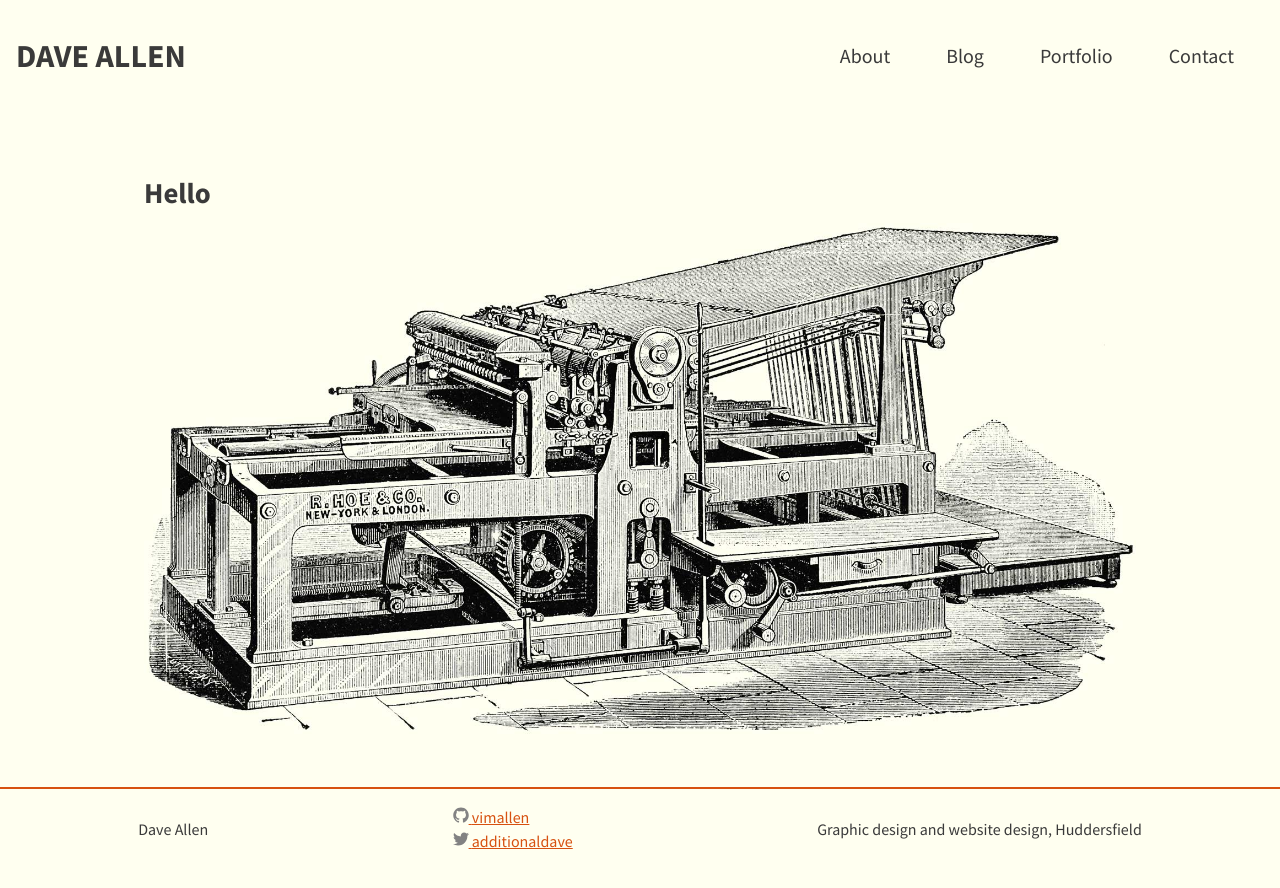
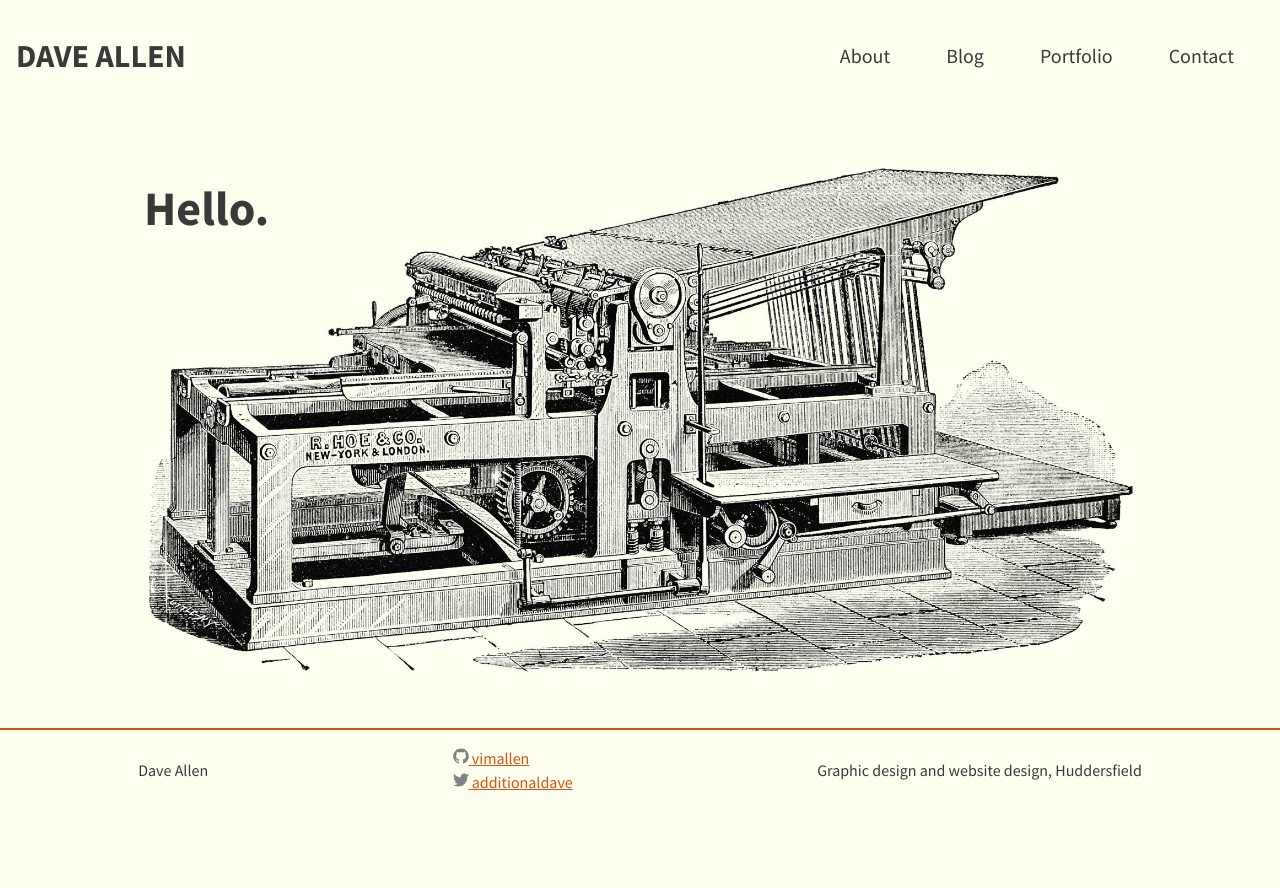
Before and after one commit to vimallen/gridbert, a Jekyll site: the page built from index.md, in a window 1280 px wide. Shown: the top 888 px of the page. Built offline with Jekyll 4.4.1, drawn with Linux system fonts in a browser that asks for light colours.

Commit message:
Z-index on home

```diff
--- a/assets/main.scss
+++ b/assets/main.scss
@@ -140,6 +140,16 @@ h5 {
   font-size: 0.75rem;
 }
 
+h1.home-header {
+  font-size: 3rem;
+  // margin-bottom: -5rem;
+  z-index: 20;
+  position: relative;
+}
+.home-image {
+  // border: 2px hotpink solid;
+  z-index: 10;
+}
 /* Target Kramdown generated IDs on CV page*/
 
 h1,
@@ -258,6 +268,9 @@ h1.page-heading {
   .site-header {
     padding-top: 2.25rem;
   }
+  h1.home-header {
+    margin-bottom: -5rem;
+  }
   .site-footer {
     display: flex;
     justify-content: space-around;
--- a/index.md
+++ b/index.md
@@ -4,5 +4,5 @@
 
 layout: page
 ---
-<h1>Hello</h1>
-<figure><img src="/images/press.jpg"/></figure>
+<h1 class="home-header">Hello.</h1>
+<figure class="home-image"><img src="/images/press.jpg"/></figure>
```
